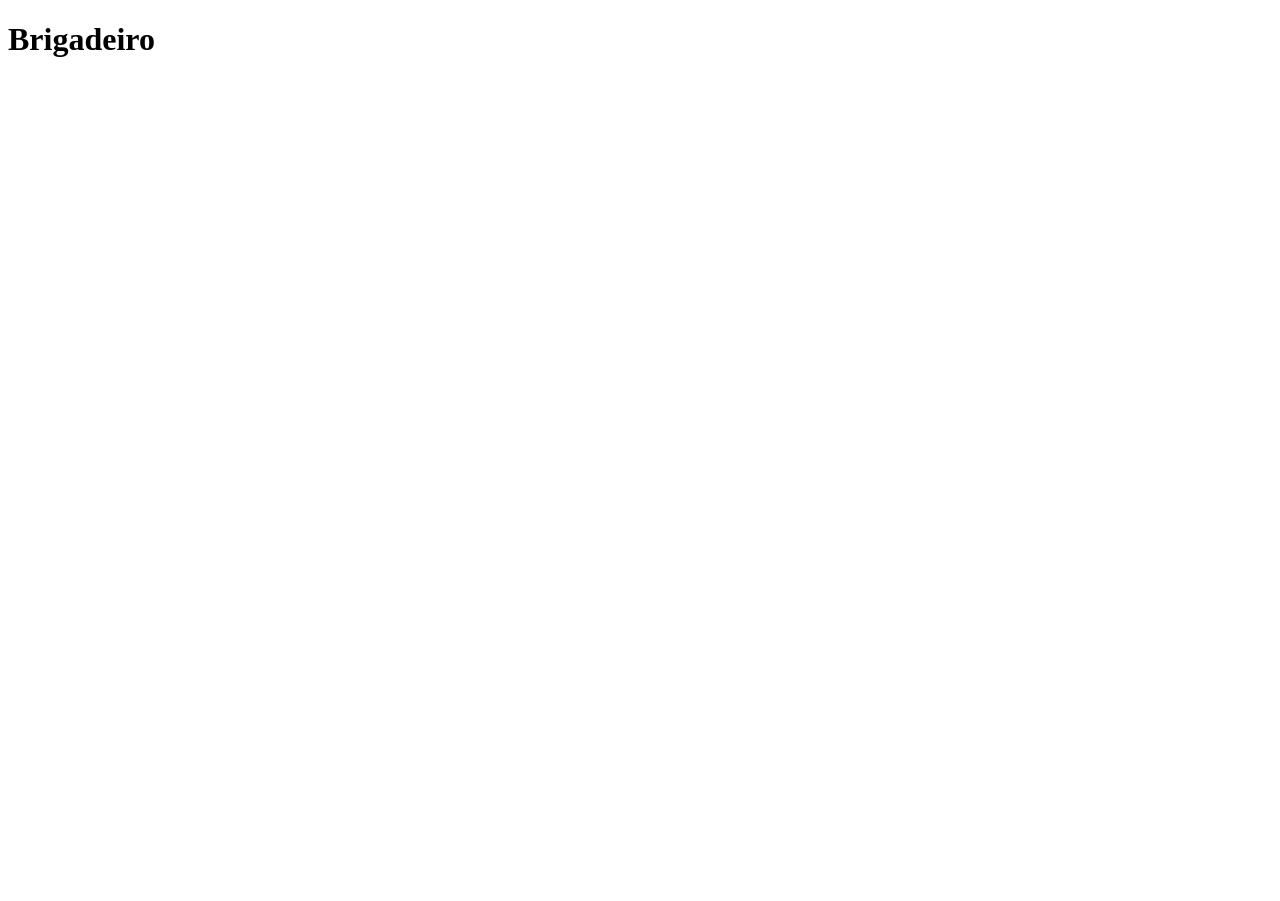
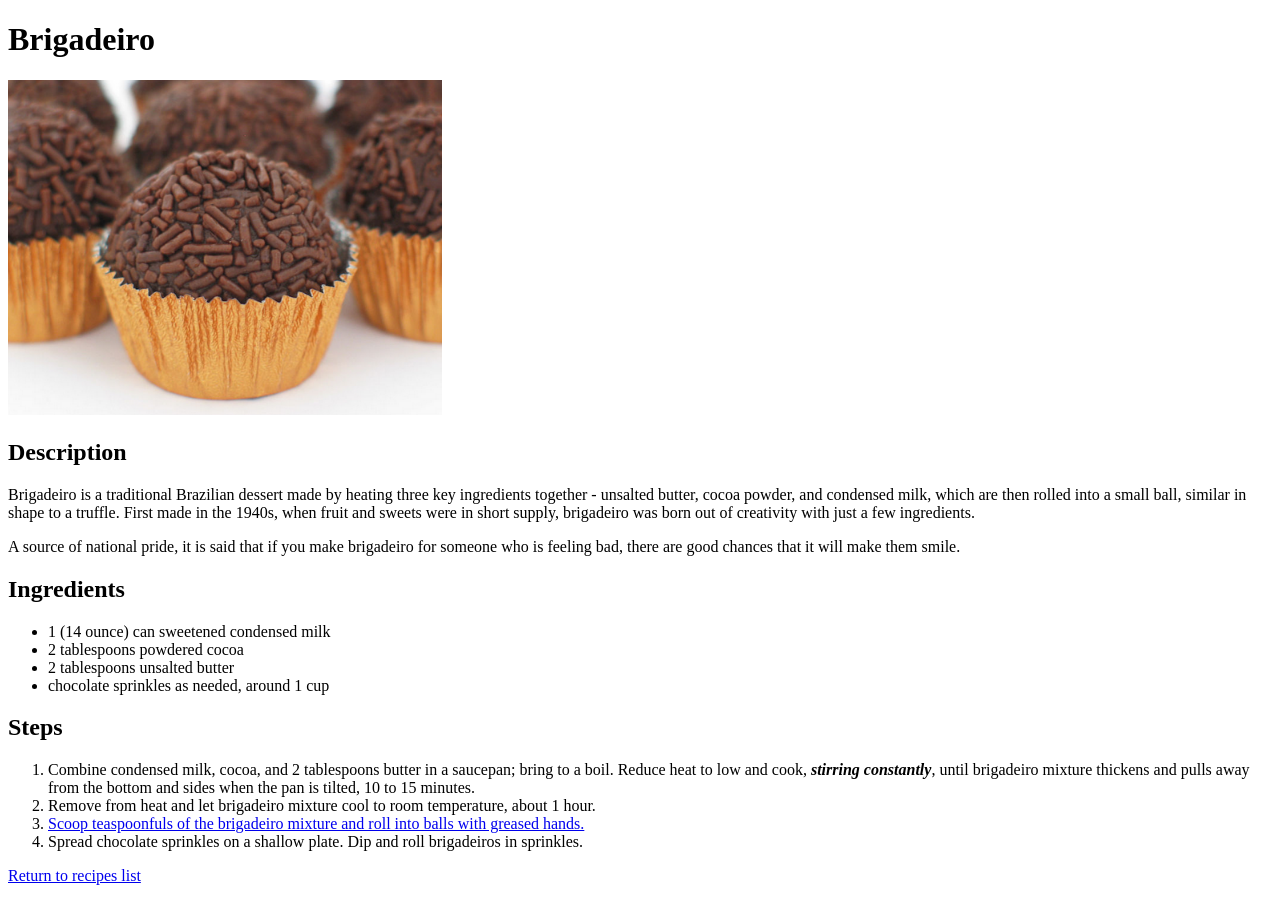
Before and after one commit to luaroxy/odin-recipes, a plain HTML site: page recipes/brigadeiro.html in a window 1280 px wide. Before the commit the page ends 800 px from the top, so only its background shows below. Drawn offline with Linux system fonts and the light colour scheme.

Commit message:
Add images/brigadeiro.png and edit index.html and edit recipes/brigadeiro.html

```diff
--- a/recipes/brigadeiro.html
+++ b/recipes/brigadeiro.html
@@ -7,5 +7,30 @@
 
     <body>
         <h1>Brigadeiro</h1>
+
+        <img src="../images/brigadeiro.png" alt="Brigadeiro">
+
+    <h2>Description</h2>
+    <p>Brigadeiro is a traditional Brazilian dessert made by heating three key ingredients together - unsalted butter, cocoa powder, and condensed milk,
+         which are then rolled into a small ball, similar in shape to a truffle. First made in the 1940s, when fruit and sweets were in short supply,
+         brigadeiro was born out of creativity with just a few ingredients.</p>
+    <p>A source of national pride, it is said that if you make brigadeiro for someone who is feeling bad, there are good chances that it will make them smile.</p>
+    <h2>Ingredients</h2>
+    <ul>
+        <li>1 (14 ounce) can sweetened condensed milk</li>
+        <li>2 tablespoons powdered cocoa</li>
+        <li>2 tablespoons unsalted butter </li>
+        <li>chocolate sprinkles as needed, around 1 cup </li>
+    </ul>
+
+    <h2>Steps</h2>
+    <ol>
+        <li>Combine condensed milk, cocoa, and 2 tablespoons butter in a saucepan; bring to a boil. Reduce heat to low and cook, <strong><em>stirring constantly</em></strong>, until brigadeiro mixture thickens and pulls away from the bottom and sides when the pan is tilted, 10 to 15 minutes.</li>
+        <li>Remove from heat and let brigadeiro mixture cool to room temperature, about 1 hour.</li>
+        <li><a href="https://www.youtube.com/watch?v=6Q2TtrjYzzk">Scoop teaspoonfuls of the brigadeiro mixture and roll into balls with greased hands.</a></li>
+        <li>Spread chocolate sprinkles on a shallow plate. Dip and roll brigadeiros in sprinkles.</li>
+    </ol>
+
+    <p><a href="../index.html"> Return to recipes list</a></p>
     </body>
 </html>
```
Also changed, not shown: index.html (+5 -0 lines), images/brigadeiro.png (added).
